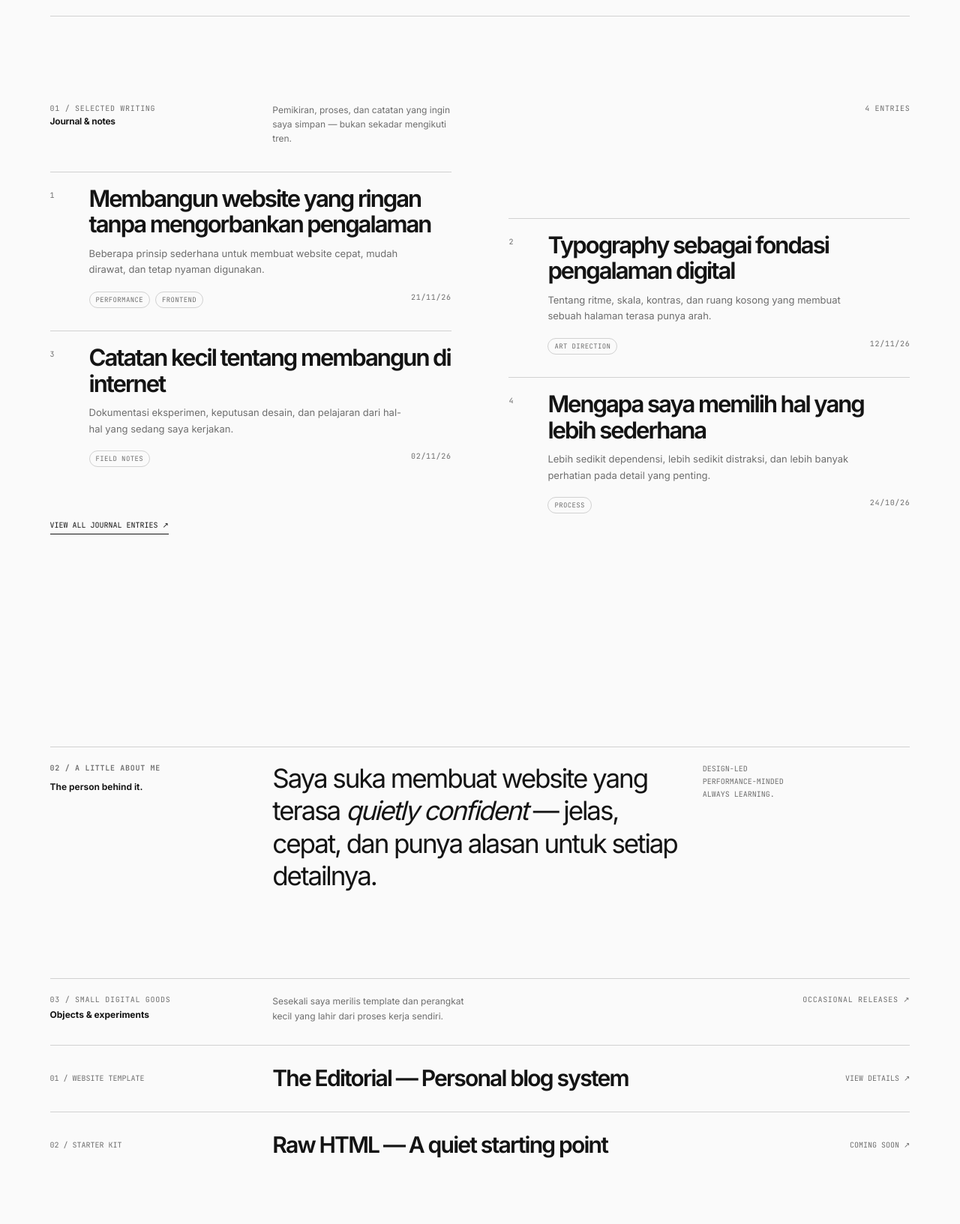
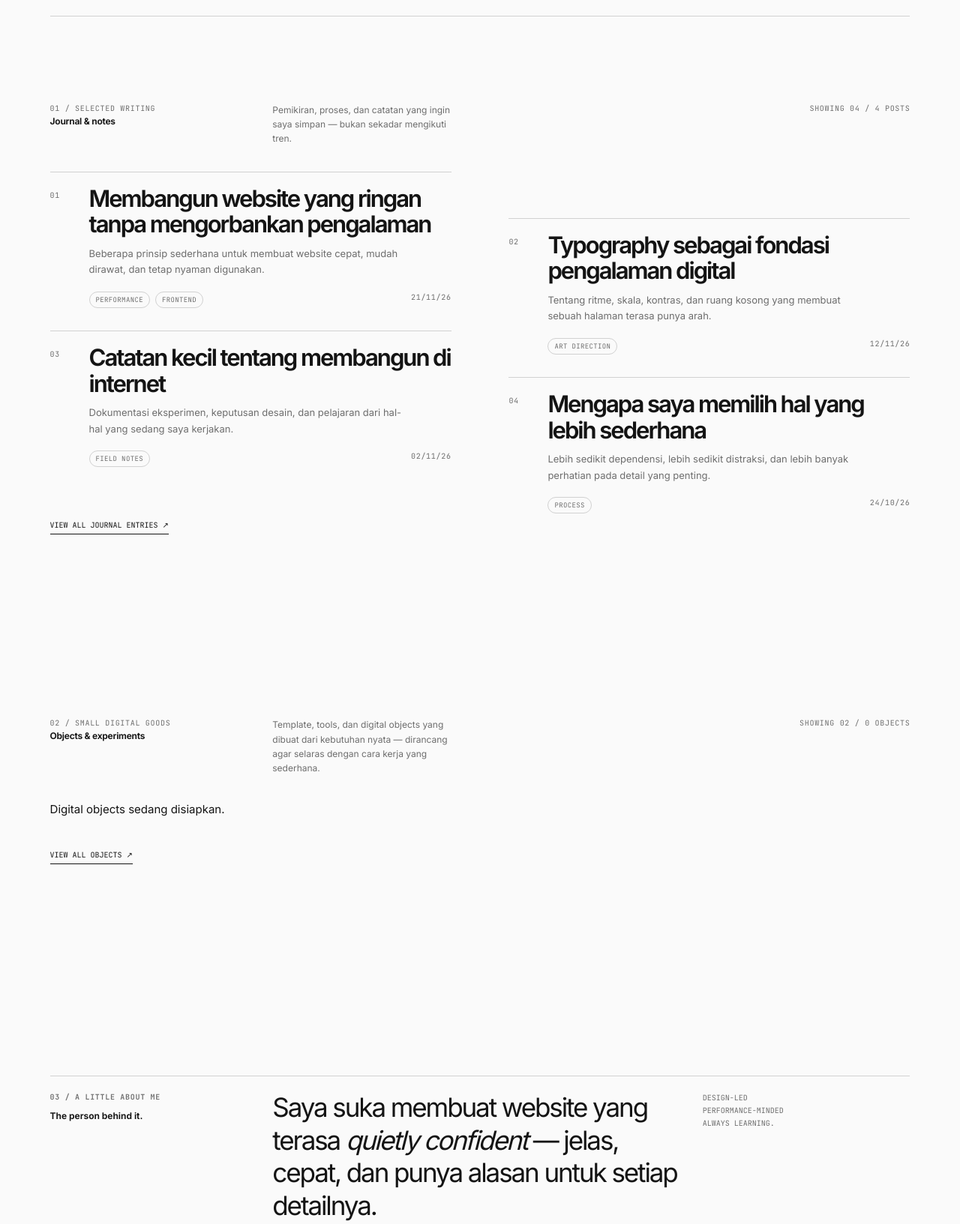
Before and after one commit to sekelebats/glassmor-obs24, an Eleventy site: page src/index.njk in a window 1280 px wide. Shown: the part 860-2493 px from the top of the page at 75% size. Built offline with nearby package versions, Linux system fonts and the light colour scheme; Eleventy itself is replaced by a stand-in of ours; files that its build step writes are made by us from their sources.

Commit message:
Update index.njk

```diff
--- a/src/index.njk
+++ b/src/index.njk
@@ -5,66 +5,36 @@ eleventyExcludeFromCollections: true
 ---
 <main id="main" class="home">
   <section class="wrap hero">
-    <div class="hero-top">
-      <div class="eyebrow hero-kicker">INDEPENDENT NOTES<br>ON THE DIGITAL WORLD</div>
-      <div class="hero-year mono">EST. 2026<br>INDONESIA — ID</div>
-    </div>
+    <div class="hero-top"><div class="eyebrow hero-kicker">INDEPENDENT NOTES<br>ON THE DIGITAL WORLD</div><div class="hero-year mono">EST. 2026<br>INDONESIA — ID</div></div>
     <h1>Make room<br><span class="second">for good ideas.</span></h1>
-    <div class="hero-bottom">
-      <div class="hero-caption">A PERSONAL JOURNAL<br>ABOUT DESIGN, WEB &<br>THINGS WORTH MAKING.</div>
-      <p class="intro">Saya menulis tentang <strong>web, desain, teknologi,</strong> dan proses membangun sesuatu yang sederhana namun bermakna. Ini adalah ruang kerja sekaligus catatan terbuka.</p>
-    </div>
+    <div class="hero-bottom"><div class="hero-caption">A PERSONAL JOURNAL<br>ABOUT DESIGN, WEB &<br>THINGS WORTH MAKING.</div><p class="intro">Saya menulis tentang <strong>web, desain, teknologi,</strong> dan proses membangun sesuatu yang sederhana namun bermakna. Ini adalah ruang kerja sekaligus catatan terbuka.</p></div>
   </section>
 
   <section class="wrap section" id="journal">
-    <div class="section-label">
-      <div><div class="eyebrow">01 / SELECTED WRITING</div><div class="name">Journal & notes</div></div>
-      <div class="desc">Pemikiran, proses, dan catatan yang ingin saya simpan — bukan sekadar mengikuti tren.</div>
-      <div class="count mono">{{ collections.posts.length }} ENTRIES</div>
-    </div>
+    <div class="section-label"><div><div class="eyebrow">01 / SELECTED WRITING</div><div class="name">Journal & notes</div></div><div class="desc">Pemikiran, proses, dan catatan yang ingin saya simpan — bukan sekadar mengikuti tren.</div><div class="count mono">SHOWING 04 / {{ collections.posts.length }} POSTS</div></div>
     <div class="work-grid">
       {% for post in collections.posts.slice(0, 4) %}
-      <article class="work">
-        <div class="num index">{{ loop.index }}</div>
-        <div>
-          <h2><a href="{{ post.url | url }}">{{ post.data.title }}</a></h2>
-          <p>{{ post.data.description }}</p>
-          <div class="work-foot">
-            <div class="tags">{% for tag in post.data.tags %}{% if tag != "post" %}<span class="tag">{{ tag }}</span>{% endif %}{% endfor %}</div>
-            <span class="date">{{ post.date | shortDate }}</span>
-          </div>
-        </div>
-      </article>
-      {% endfor %}
+      <article class="work"><div class="num index">{{ loop.index | pad2 }}</div><div><h2><a href="{{ post.url | url }}">{{ post.data.title }}</a></h2><p>{{ post.data.description }}</p><div class="work-foot"><div class="tags">{% for tag in post.data.tags %}{% if tag != "post" %}<span class="tag">{{ tag }}</span>{% endif %}{% endfor %}</div><span class="date">{{ post.date | shortDate }}</span></div></div></article>
+      {% else %}<p class="empty-note">Tulisan pertama sedang disiapkan.</p>{% endfor %}
     </div>
     <p class="archive-link"><a class="text-link" href="{{ '/journal/' | url }}">VIEW ALL JOURNAL ENTRIES ↗</a></p>
   </section>
 
-  <section class="wrap section after-work" id="about">
-    <div class="about-layout">
-      <div class="about-title"><div class="eyebrow">02 / A LITTLE ABOUT ME</div><div class="about-subtitle">The person behind it.</div></div>
-      <p class="about-copy">Saya suka membuat website yang terasa <em>quietly confident</em> — jelas, cepat, dan punya alasan untuk setiap detailnya.</p>
-      <div class="about-aside">DESIGN-LED<br>PERFORMANCE-MINDED<br>ALWAYS LEARNING.</div>
+  <section class="wrap section objects-home" id="objects">
+    <div class="section-label"><div><div class="eyebrow">02 / SMALL DIGITAL GOODS</div><div class="name">Objects & experiments</div></div><div class="desc">Template, tools, dan digital objects yang dibuat dari kebutuhan nyata — dirancang agar selaras dengan cara kerja yang sederhana.</div><div class="count mono">SHOWING 02 / {{ collections.objects.length }} OBJECTS</div></div>
+    <div class="object-list">
+      {% for object in collections.objects.slice(0, 2) %}
+      <article class="object-row">
+        <a class="object-art" href="{{ object.url | url }}" aria-label="View {{ object.data.title }}"><span class="art-index">OBJECT / {{ loop.index | pad2 }}</span><strong>{{ object.data.coverText or object.data.shortName or "FORM / FUNCTION" }}</strong><span class="art-foot">SEKELEBAT® — DIGITAL OBJECT</span></a>
+        <div class="object-info"><div class="object-kind">{{ object.data.category }} <span> / {{ object.data.status }}</span></div><h2><a href="{{ object.url | url }}">{{ object.data.title }}</a></h2><p>{{ object.data.description }}</p><div class="object-bottom"><span class="meta">{{ object.data.format }}</span><a class="text-link" href="{{ object.url | url }}">EXPLORE OBJECT ↗</a></div></div>
+      </article>
+      {% else %}<p class="empty-note">Digital objects sedang disiapkan.</p>{% endfor %}
     </div>
-    <div class="products" id="objects">
-      <div class="product-head">
-        <div><div class="eyebrow">03 / SMALL DIGITAL GOODS</div><strong>Objects & experiments</strong></div>
-        <p>Sesekali saya merilis template dan perangkat kecil yang lahir dari proses kerja sendiri.</p>
-        <div class="meta">OCCASIONAL RELEASES ↗</div>
-      </div>
-      {% for product in site.products %}
-      <div class="product-line">
-        <div class="kind">{{ product.kind }}</div>
-        <div class="product-name"><a href="{{ product.url | url }}">{{ product.name }}</a></div>
-        <div class="product-cta">{{ product.status }}</div>
-      </div>
-      {% endfor %}
-    </div>
+    <p class="archive-link"><a class="text-link" href="{{ '/objects/' | url }}">VIEW ALL OBJECTS ↗</a></p>
   </section>
 
-  <section class="wrap closing">
-    <div class="eyebrow">A NOTE BEFORE YOU LEAVE</div>
-    <h2>Good things take<br>thought, not noise.</h2>
-    <div class="closing-row"><p>Terima kasih sudah mampir. Semoga ada satu ide kecil di sini yang bisa kamu bawa.</p><a class="text-link" href="{{ '/journal/' | url }}">Explore the journal ↗</a></div>
+  <section class="wrap section after-work" id="about">
+    <div class="about-layout"><div class="about-title"><div class="eyebrow">03 / A LITTLE ABOUT ME</div><div class="about-subtitle">The person behind it.</div></div><p class="about-copy">Saya suka membuat website yang terasa <em>quietly confident</em> — jelas, cepat, dan punya alasan untuk setiap detailnya.</p><div class="about-aside">DESIGN-LED<br>PERFORMANCE-MINDED<br>ALWAYS LEARNING.</div></div>
   </section>
+  <section class="wrap closing"><div class="eyebrow">A NOTE BEFORE YOU LEAVE</div><h2>Good things take<br>thought, not noise.</h2><div class="closing-row"><p>Terima kasih sudah mampir. Semoga ada satu ide kecil di sini yang bisa kamu bawa.</p><a class="text-link" href="{{ '/journal/' | url }}">Explore the journal ↗</a></div></section>
 </main>
```
